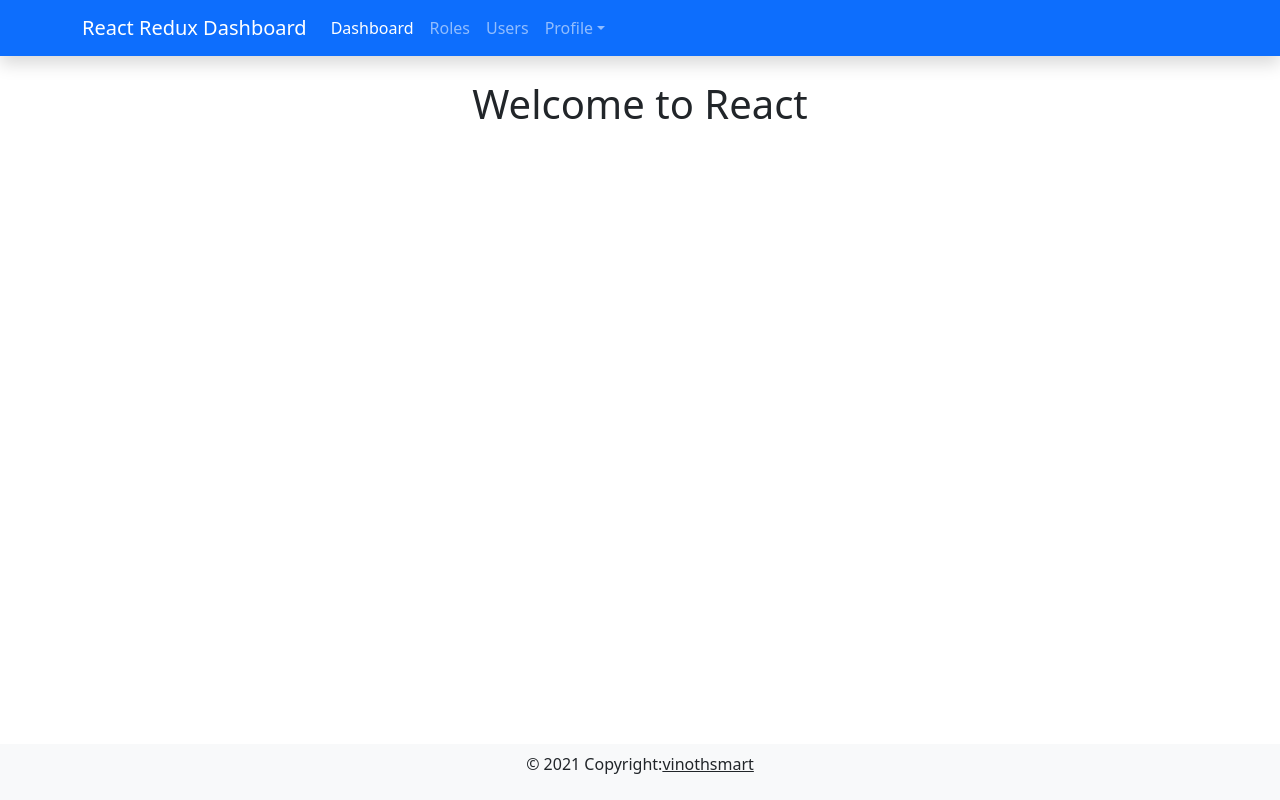
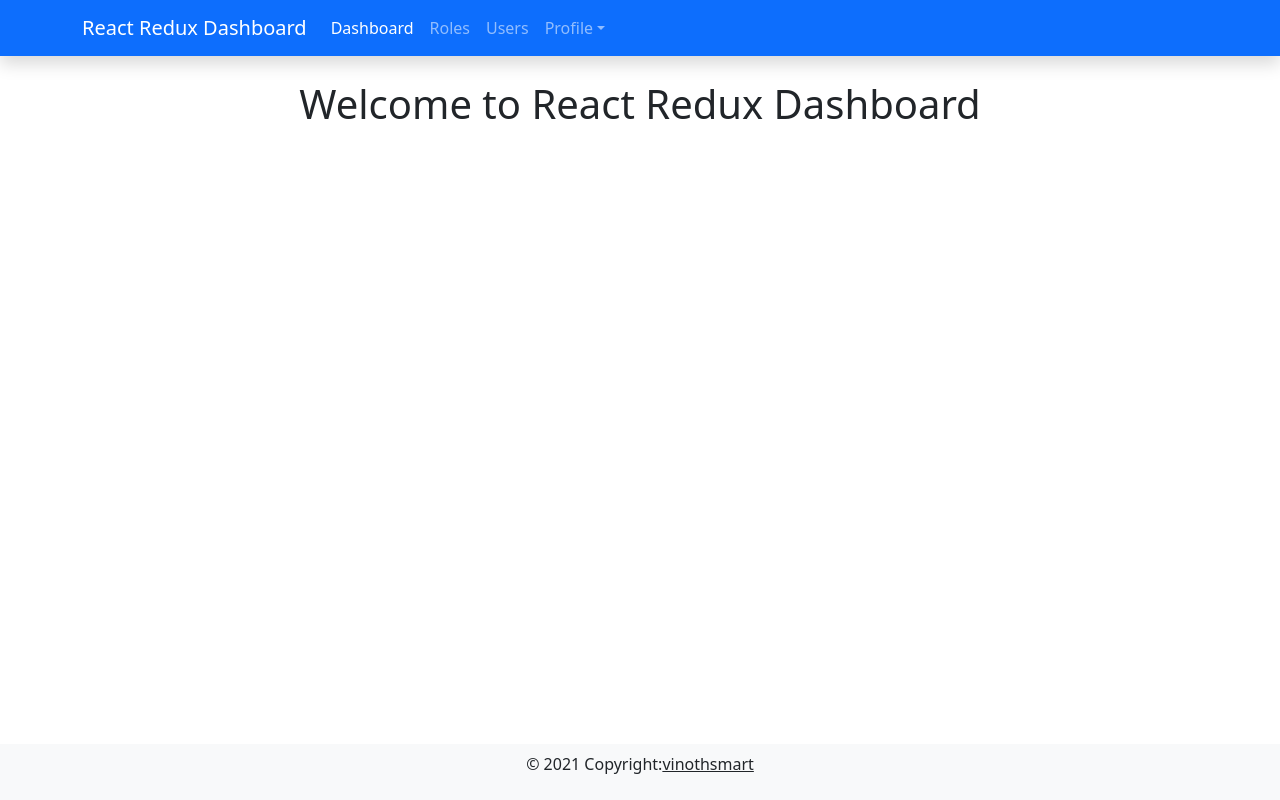
Before and after one commit to vinothsmart/react-redux-dashboard, a React (Create React App) app: page / in a window 1280 px wide. Built offline with nearby package versions, Linux system fonts and the light colour scheme.

Commit message:
Home page updated

```diff
--- a/src/components/pages/Home.js
+++ b/src/components/pages/Home.js
@@ -2,7 +2,7 @@ const Home = () => {
   return (
     <div className="container">
       <div className="py-4">
-        <h1> Welcome to React </h1>
+        <h1> Welcome to React Redux Dashboard </h1>
       </div>
     </div>
   );
```
